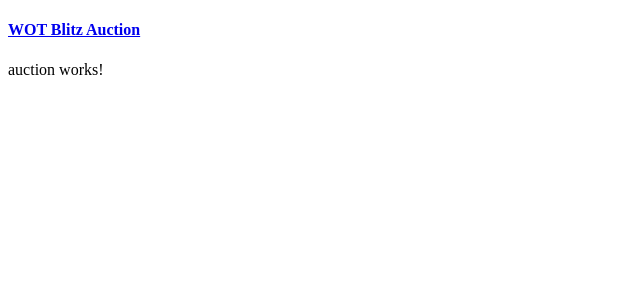
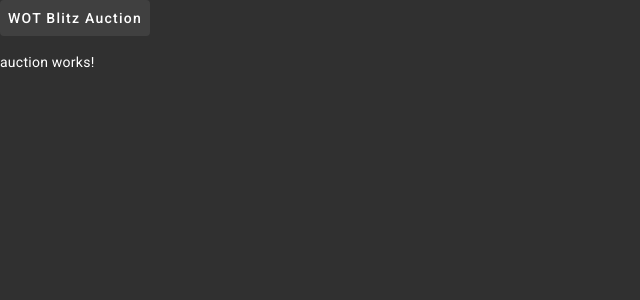
Before and after one commit to DrMboga/WotBlitzNewYearAuction, an Angular app in the folder WotBlitzNewYearAuction.Angular/WotBlitzNewYearAuction/: page / in a window 1280 px wide. Shown: the top 300 px of the page, without its empty margins (0-640 px from the left). Built offline with nearby package versions, Linux system fonts and the light colour scheme.

Commit message:
feat: angular material added

```diff
--- a/WotBlitzNewYearAuction.Angular/WotBlitzNewYearAuction/angular.json
+++ b/WotBlitzNewYearAuction.Angular/WotBlitzNewYearAuction/angular.json
@@ -25,6 +25,7 @@
               "src/assets"
             ],
             "styles": [
+              "@angular/material/prebuilt-themes/purple-green.css",
               "src/styles.css"
             ],
             "scripts": []
@@ -84,6 +85,7 @@
               "src/assets"
             ],
             "styles": [
+              "@angular/material/prebuilt-themes/purple-green.css",
               "src/styles.css"
             ],
             "scripts": []
--- a/WotBlitzNewYearAuction.Angular/WotBlitzNewYearAuction/package.json
+++ b/WotBlitzNewYearAuction.Angular/WotBlitzNewYearAuction/package.json
@@ -11,10 +11,12 @@
   "private": true,
   "dependencies": {
     "@angular/animations": "^17.0.0",
+    "@angular/cdk": "^17.0.4",
     "@angular/common": "^17.0.0",
     "@angular/compiler": "^17.0.0",
     "@angular/core": "^17.0.0",
     "@angular/forms": "^17.0.0",
+    "@angular/material": "^17.0.4",
     "@angular/platform-browser": "^17.0.0",
     "@angular/platform-browser-dynamic": "^17.0.0",
     "@angular/router": "^17.0.0",
--- a/WotBlitzNewYearAuction.Angular/WotBlitzNewYearAuction/src/app/Auction/Components/auction/auction.component.html
+++ b/WotBlitzNewYearAuction.Angular/WotBlitzNewYearAuction/src/app/Auction/Components/auction/auction.component.html
@@ -1,5 +1,5 @@
 <h4>
-  <a href="https://eu.wotblitz.com/en/auction/#/">WOT Blitz Auction</a>
+  <a mat-button href="https://eu.wotblitz.com/en/auction/#/">WOT Blitz Auction</a>
 </h4>
 
 <p>auction works!</p>
--- a/WotBlitzNewYearAuction.Angular/WotBlitzNewYearAuction/src/app/app.config.ts
+++ b/WotBlitzNewYearAuction.Angular/WotBlitzNewYearAuction/src/app/app.config.ts
@@ -2,7 +2,8 @@ import { ApplicationConfig } from '@angular/core';
 import { provideRouter } from '@angular/router';
 
 import { routes } from './app.routes';
+import { provideAnimations } from '@angular/platform-browser/animations';
 
 export const appConfig: ApplicationConfig = {
-  providers: [provideRouter(routes)]
+  providers: [provideRouter(routes), provideAnimations()],
 };
--- a/WotBlitzNewYearAuction.Angular/WotBlitzNewYearAuction/src/index.html
+++ b/WotBlitzNewYearAuction.Angular/WotBlitzNewYearAuction/src/index.html
@@ -6,8 +6,10 @@
   <base href="/">
   <meta name="viewport" content="width=device-width, initial-scale=1">
   <link rel="icon" type="image/x-icon" href="favicon.ico">
+  <link href="https://fonts.googleapis.com/css2?family=Roboto:wght@300;400;500&display=swap" rel="stylesheet">
+  <link href="https://fonts.googleapis.com/icon?family=Material+Icons" rel="stylesheet">
 </head>
-<body>
+<body class="mat-typography mat-app-background">
   <app-root></app-root>
 </body>
 </html>
--- a/WotBlitzNewYearAuction.Angular/WotBlitzNewYearAuction/src/styles.css
+++ b/WotBlitzNewYearAuction.Angular/WotBlitzNewYearAuction/src/styles.css
@@ -1 +1,4 @@
 /* You can add global styles to this file, and also import other style files */
+
+html, body { height: 100%; }
+body { margin: 0; font-family: Roboto, "Helvetica Neue", sans-serif; }
```
Also changed, not shown: WotBlitzNewYearAuction.Angular/WotBlitzNewYearAuction/src/app/Auction/Components/auction/auction.component.ts (+4 -5 lines), 1 other file (tests, documents, lock files or other folders).
